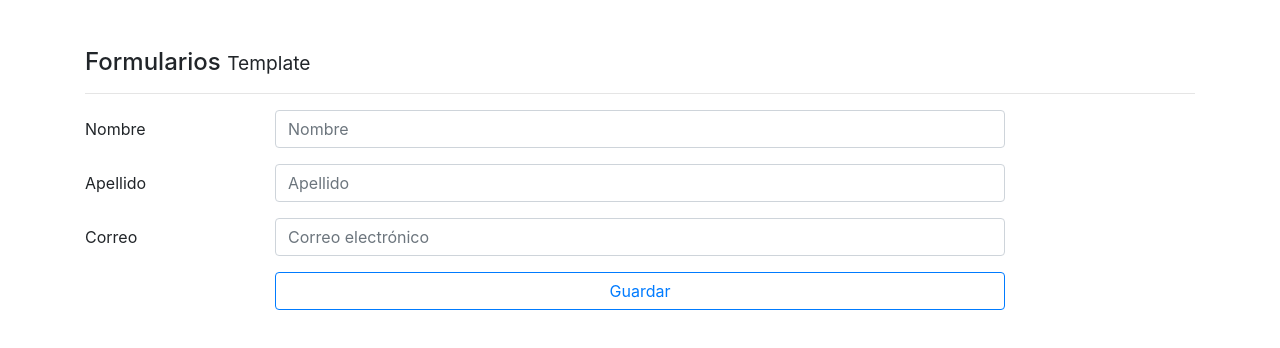
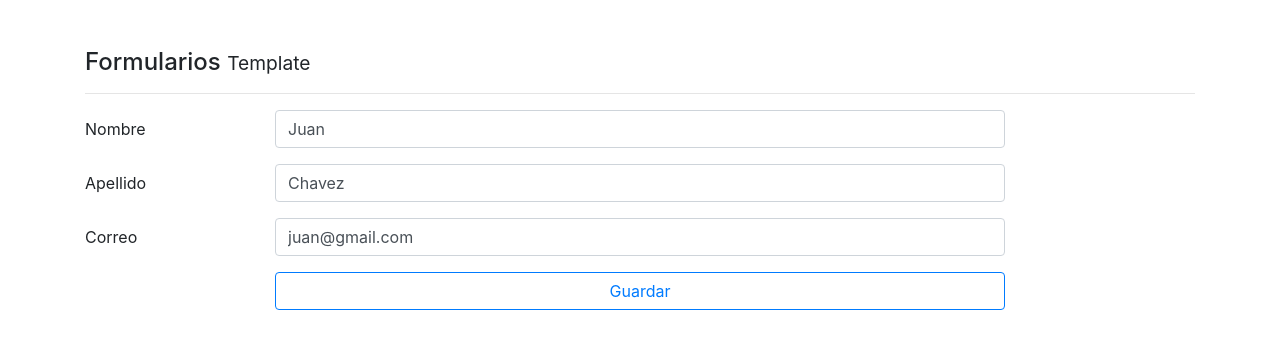
Before and after one commit to juanvictor/08-formularios, an Angular app: page /template in a window 1280 px wide. Shown: the top 348 px of the page. Built offline with nearby package versions, Linux system fonts and the light colour scheme; no server answers.

Commit message:
Clase 194. Validaciones y consumir servicio paises

```diff
--- a/src/app/app.module.ts
+++ b/src/app/app.module.ts
@@ -2,6 +2,7 @@ import { BrowserModule } from '@angular/platform-browser';
 import { NgModule } from '@angular/core';
 
 import { FormsModule } from '@angular/forms';
+import { HttpClientModule } from '@angular/common/http';
 
 import { AppRoutingModule } from './app-routing.module';
 
@@ -18,7 +19,8 @@ import { ReactiveComponent } from './pages/reactive/reactive.component';
   imports: [
     BrowserModule,
     AppRoutingModule,
-    FormsModule
+    FormsModule,
+    HttpClientModule
   ],
   providers: [],
   bootstrap: [AppComponent]
--- a/src/app/pages/template/template.component.html
+++ b/src/app/pages/template/template.component.html
@@ -1,14 +1,14 @@
 <h4>Formularios <small> Template </small></h4>
 <hr>
 <form autocomplete="off" (ngSubmit)="guardar( forma )" #forma="ngForm">
-
     <div>
-
         <div class="form-group row">
             <label class="col-2 col-form-label">Nombre</label>
 
             <div class="col-8">
                 <input [ngModel]="usuario.nombre" [class.is-invalid]="nombre.invalid && nombre.touched" class="form-control" type="text" name="nombre" placeholder="Nombre" required minlength="5" #nombre="ngModel">
+
+                <small *ngIf="nombre.invalid && nombre.touched" class="form-text text-danger">Ingrese 5 letras</small>
             </div>
         </div>
 
@@ -16,7 +16,9 @@
             <label class="col-2 col-form-label">Apellido</label>
 
             <div class="col-8">
-                <input class="form-control" type="text" placeholder="Apellido">
+                <input [ngModel]="usuario.apellido" [class.is-invalid]="apellido.invalid && apellido.touched" class="form-control" type="text" name="apellido" placeholder="Apellido" required minlength="5" #apellido="ngModel">
+
+                <small *ngIf="apellido.invalid && apellido.touched" class="form-text text-danger">Ingrese 5 letras</small>
             </div>
         </div>
 
@@ -26,11 +28,11 @@
         <label class="col-2 col-form-label">Correo</label>
 
         <div class="col-8">
-            <input ngModel [class.is-invalid]="correo.invalid && correo.touched" class="form-control" type="email" name="correo" placeholder="Correo electrónico" pattern="[a-z0-9._%+-]+@[a-z0-9.-]+\.[a-z]{2,3}$" #correo="ngModel">
+            <input [ngModel]="usuario.correo" [class.is-invalid]="correo.invalid && correo.touched" class="form-control" type="email" name="correo" placeholder="Correo electrónico" required pattern="[a-z0-9._%+-]+@[a-z0-9.-]+\.[a-z]{2,3}$" #correo="ngModel">
+
+            <small *ngIf="correo.invalid && correo.touched" class="form-text text-danger">El correo es obligatorio</small>
         </div>
     </div>
-
-
 
     <div class="form-group row">
         <label class="col-2 col-form-label">&nbsp;</label>
@@ -40,5 +42,4 @@
       </button>
         </div>
     </div>
-
 </form>
--- a/src/app/pages/template/template.component.ts
+++ b/src/app/pages/template/template.component.ts
@@ -1,5 +1,7 @@
 import { Component, OnInit } from '@angular/core';
 import { NgForm } from '@angular/forms';
+
+import { PaisService } from '../../services/pais.service';
 
 @Component({
   selector: 'app-template',
@@ -9,15 +11,30 @@ import { NgForm } from '@angular/forms';
 export class TemplateComponent implements OnInit {
 
   usuario = {
-    nombre: ''
+    nombre  : 'Juan',
+    apellido: 'Chavez',
+    correo  : 'juan@gmail.com'
   };
 
-  constructor() { }
+  constructor(
+    private paisService: PaisService
+  ) { }
 
   ngOnInit(): void {
+    this.paisService.getPaises()
+      .subscribe( paises => {
+        console.log(paises);
+      });
   }
 
   guardar( forma: NgForm ) {
+    if ( forma.invalid ) {
+      Object.values( forma.controls ).forEach( control => {
+        control.markAsTouched();
+      });
+      return;
+    }
+
     console.log(forma);
     console.log(forma.value);
   }
--- /dev/null
+++ b/src/app/services/pais.service.ts
@@ -0,0 +1,38 @@
+import { Injectable } from '@angular/core';
+import { HttpClient } from '@angular/common/http';
+import { map } from 'rxjs/operators';
+
+@Injectable({
+  providedIn: 'root'
+})
+export class PaisService {
+
+  constructor(
+    private http: HttpClient
+  ) { }
+
+  getPaises() {
+    // === FORMA LARGA ===
+
+    // return this.http.get('https://restcountries.eu/rest/v2/lang/es')
+    // .pipe(
+    //   map( (resp: any[]) =>{
+    //     return resp.map( pais => {
+    //       return {
+    //         nombre: pais.name,
+    //         codigo: pais.alpha3Code
+    //       };
+    //     });
+    //   })
+    // );
+
+    // === FORMA CORTA ===
+
+    return this.http.get('https://restcountries.eu/rest/v2/lang/es')
+    .pipe(
+      map( (resp: any[]) =>
+        resp.map( pais => ({ nombre: pais.name, codigo: pais.alpha3Code }) )
+      )
+    );
+  }
+}
```
